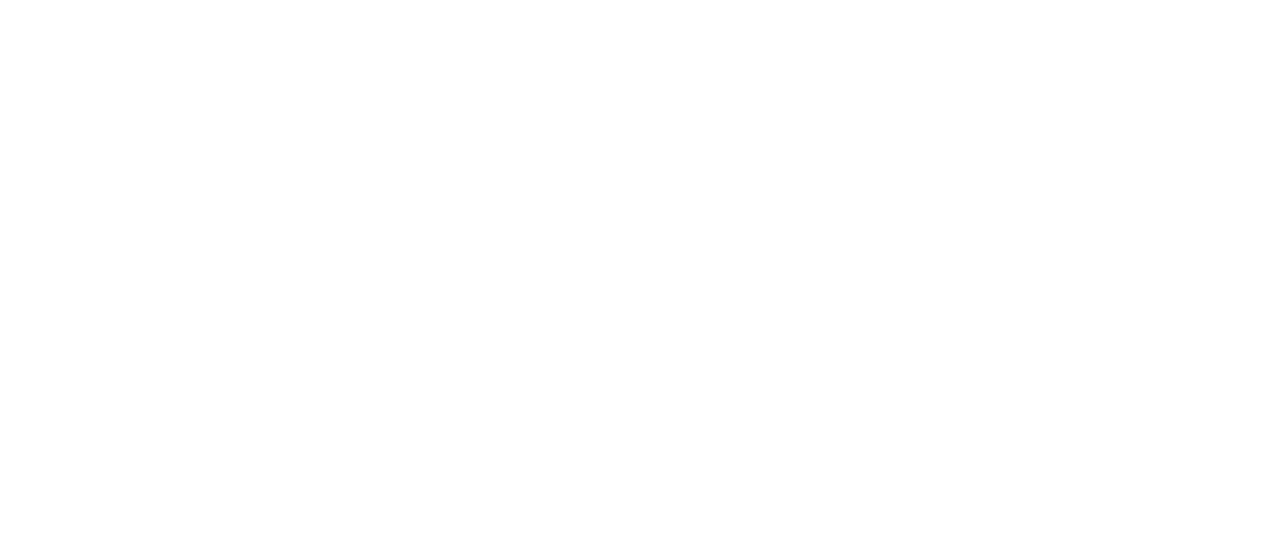
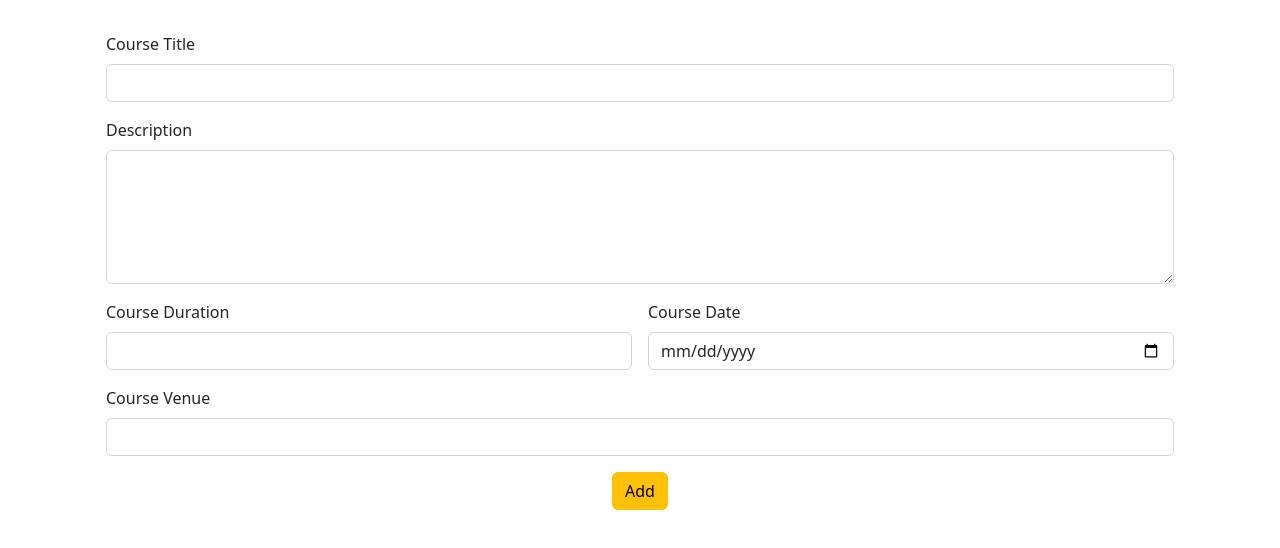
Before and after one commit to hami-r/NestDigitalAppAngular, an Angular app: page /addCourse in a window 1280 px wide. Before the commit this address led to /. Shown: the top 548 px of the page. Built offline with nearby package versions, Linux system fonts and the light colour scheme.

Commit message:
add course page

```diff
--- /dev/null
+++ b/src/app/add-course/add-course.component.html
@@ -0,0 +1,32 @@
+
+<div class="container">
+    <div class="row">
+        <div class="col col-12 col-sm-12 col-md-12 col-lg-12 col-xl-12 col-xxl-12">
+            <div class="row m-3 g-3">
+                <div class="col col-12 col-sm-12 col-md-12 col-lg-12 col-xl-12 col-xxl-12">
+                    <label for="" class="form-label">Course Title</label>
+                    <input name="courseTitle" [(ngModel)]="courseTitle" type="text" class="form-control">
+                </div>
+                <div class="col col-12 col-sm-12 col-md-12 col-lg-12 col-xl-12 col-xxl-12">
+                    <label for="" class="form-label">Description</label>
+                    <textarea name="courseDescription" [(ngModel)]="courseDescription" id="" cols="30" rows="5" class="form-control"></textarea>
+                </div>
+                <div class="col col-12 col-sm-6 col-md-6 col-lg-6 col-xl-6 col-xxl-6">
+                    <label for="" class="form-label">Course Duration</label>
+                    <input name="courseDuration" [(ngModel)]="courseDuration" type="text" class="form-control">
+                </div>
+                <div class="col col-12 col-sm-6 col-md-6 col-lg-6 col-xl-6 col-xxl-6">
+                    <label for="" class="form-label">Course Date</label>
+                    <input name="courseDate" [(ngModel)]="courseDate" type="date" class="form-control">
+                </div>
+                <div class="col col-12 col-sm-12 col-md-12 col-lg-12 col-xl-12 col-xxl-12">
+                    <label for="" class="form-label">Course Venue</label>
+                    <input name="courseVenue" [(ngModel)]="courseVenue" type="text" class="form-control">
+                </div>
+                <div class="col col-12 col-sm-12 col-md-12 col-lg-12 col-xl-12 col-xxl-12 text-center">
+                    <button (click)="readCourse()" class="btn btn-warning">Add</button>
+                </div>
+            </div>
+        </div>
+    </div>
+</div>
--- /dev/null
+++ b/src/app/add-course/add-course.component.ts
@@ -0,0 +1,45 @@
+import { Component } from '@angular/core';
+import { ApiService } from '../api.service';
+
+@Component({
+  selector: 'app-add-course',
+  templateUrl: './add-course.component.html',
+  styleUrls: ['./add-course.component.css']
+})
+export class AddCourseComponent {
+  courseTitle = ""
+  courseDescription = ""
+  courseDuration = ""
+  courseDate = ""
+  courseVenue = ""
+
+  constructor(private api:ApiService) {}
+
+  readCourse = () => {
+    let course:any = {
+   "courseTitle":this.courseTitle,
+   "courseDescription":this.courseDescription,
+   "courseDuration":this.courseDuration,
+   "courseDate":this.courseDate,
+   "courseVenue":this.courseVenue };
+   console.log(course);
+
+   this.api.addCourse(course).subscribe(
+    (response:any) => {
+      console.log(response)
+      if (response.status == "success") {
+        alert("Added successfully")
+        this.courseTitle = ""
+        this.courseDescription = ""
+        this.courseDuration = ""
+        this.courseDate = ""
+        this.courseVenue = ""
+
+      } else {
+        alert("Something went wrong")
+      }
+    }
+   )
+
+  }
+}
--- a/src/app/api.service.ts
+++ b/src/app/api.service.ts
@@ -1,3 +1,4 @@
+import { registerLocaleData } from '@angular/common';
 import { HttpClient } from '@angular/common/http';
 import { Injectable } from '@angular/core';
 
@@ -15,4 +16,8 @@
   fetchFriend = () => {
     return this.http.get("https://dummyapifriends.herokuapp.com/view")
   }
+
+  addCourse = (dataToSend:any) => {
+    return this.http.post("http://mylinkurcodesapp.herokuapp.com/addcourse",dataToSend)
+  }
 }
--- a/src/app/user-login/user-login.component.ts
+++ b/src/app/user-login/user-login.component.ts
@@ -20,7 +20,7 @@
       "password":this.password
     }
     if (this.employeeId == "1122" && this.password == "12345") {
-      alert("sucess")
+      this.route.navigate(['/addCourse'])
     } else {
       alert("invalid")
     }
```
Also changed, not shown: src/app/app.module.ts (+7 -1 lines), src/app/add-course/add-course.component.css (added).
